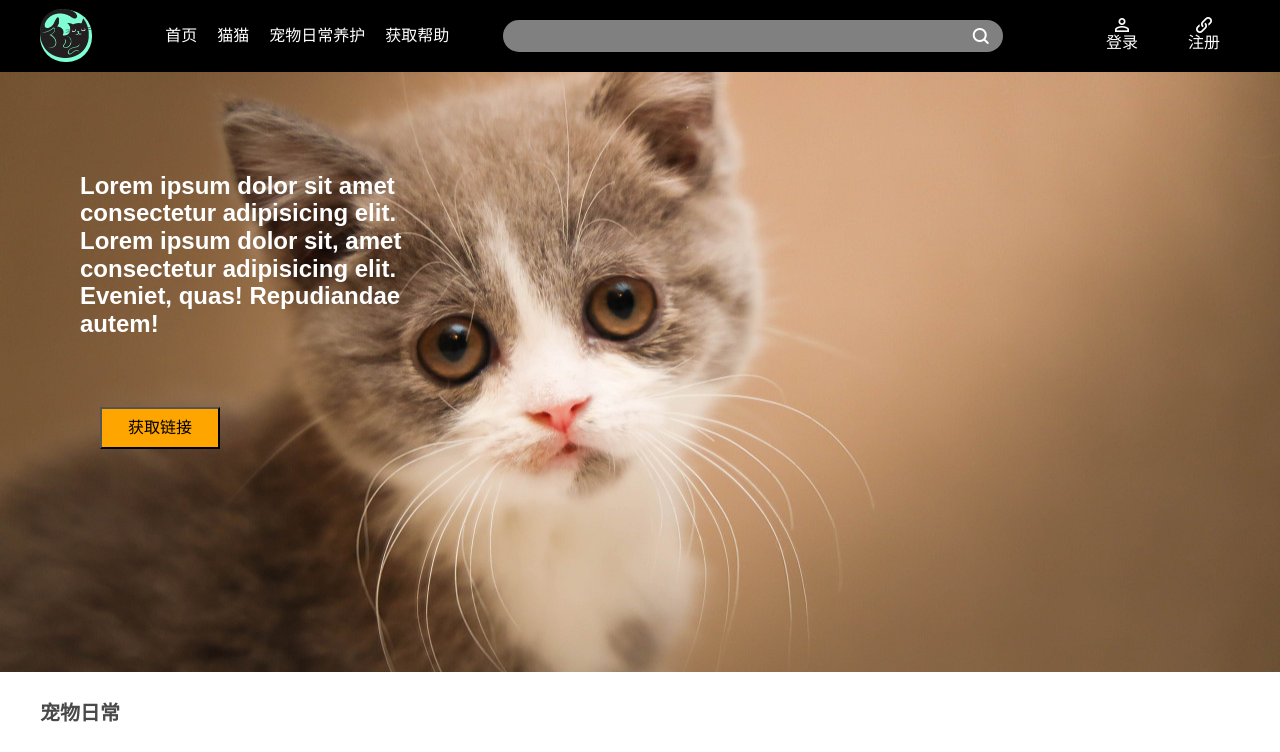
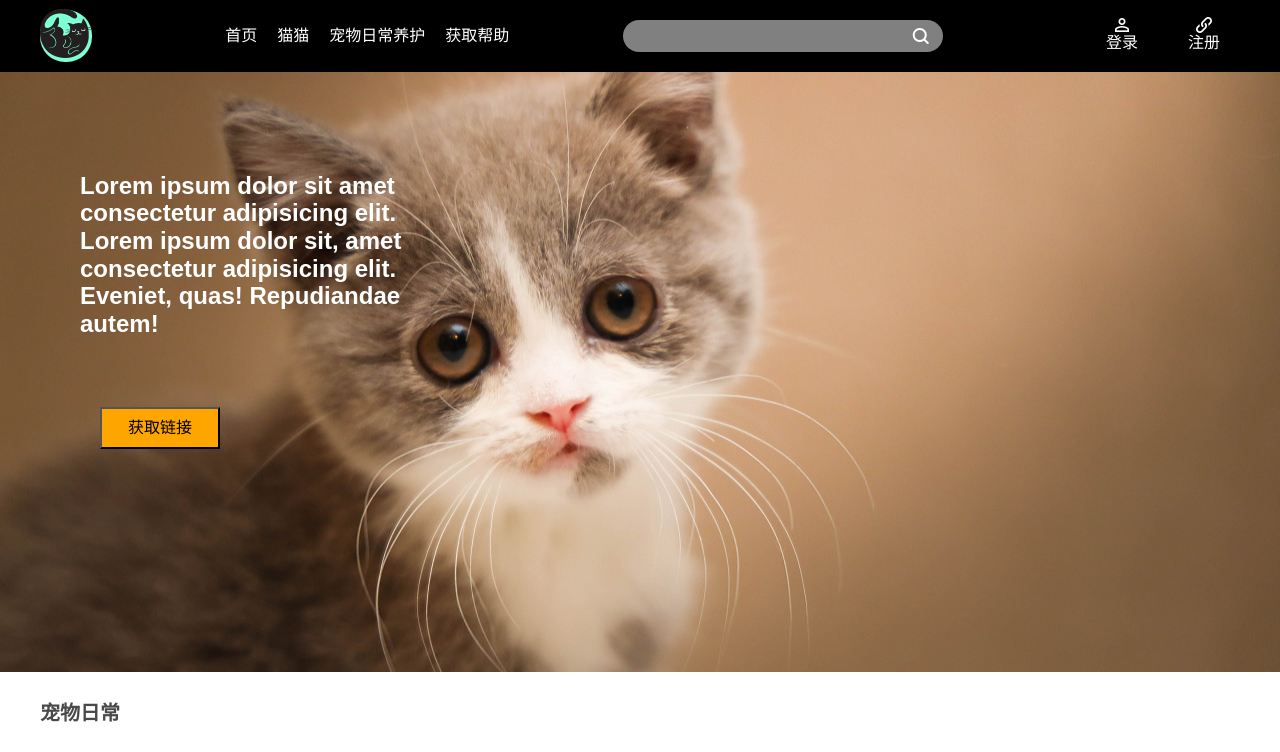
Before and after one commit to nppe6/pet, a plain HTML site: page index.html in a window 1280 px wide. Shown: the top 752 px of the page. Drawn offline with Linux system fonts and the light colour scheme.

Commit message:
Update index.css

```diff
--- a/css/index.css
+++ b/css/index.css
@@ -60,7 +60,7 @@ header {
   justify-content: space-between;
   flex-shrink: 0;
   height: 32px;
-  max-width: 500px;
+  max-width: 320px;
   min-width: 200px;
   padding: 0 14px;
   flex-grow: 1;
```
